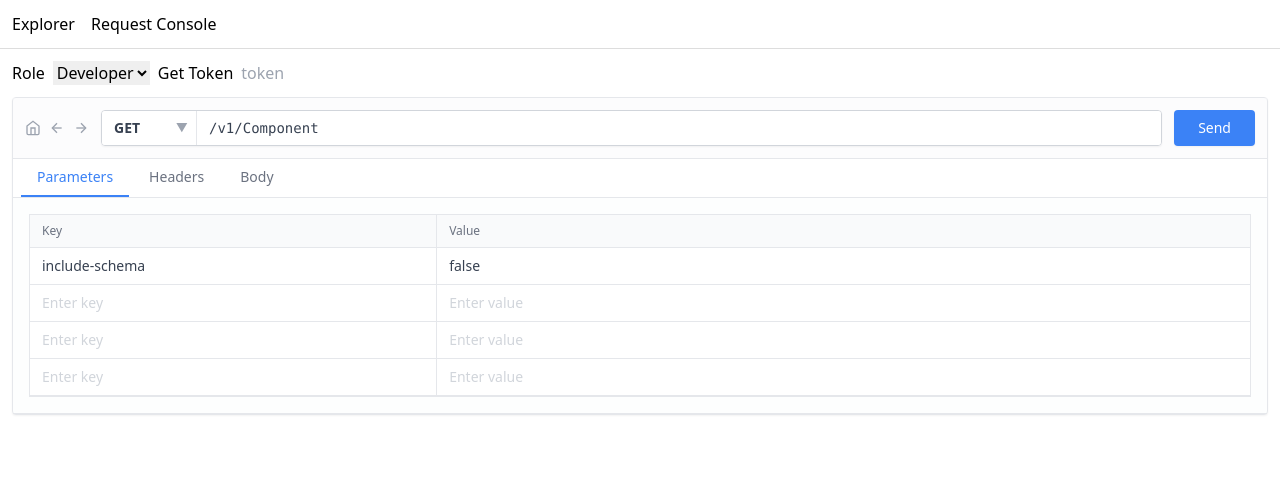
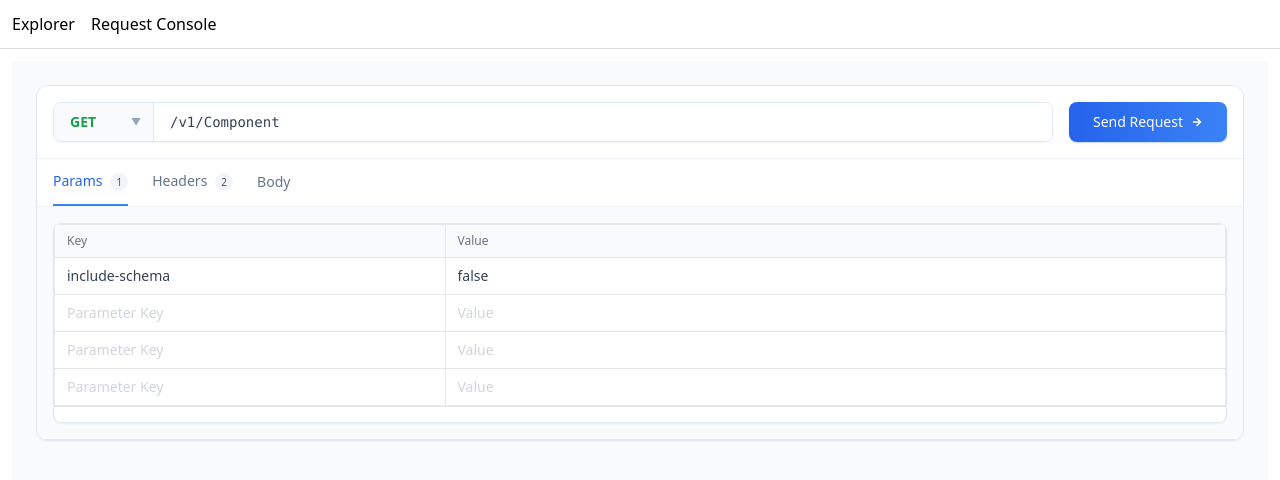
Before and after one commit to easonwy/sovd-simulation, a Next.js app: page /explorer/request in a window 1280 px wide. Shown: the top 480 px of the page. Built offline with nearby package versions, Linux system fonts and the light colour scheme.

Commit message:
feat: Refresh Request Console UI with new styling, send button, tab badges, and remove TokenBar component.

```diff
--- a/app/explorer/_components/RequestConsole.tsx
+++ b/app/explorer/_components/RequestConsole.tsx
@@ -261,80 +261,86 @@ export default function RequestConsole({ initialPath, initialMethod, token: prop
   )
 
   return (
-    <div className="flex flex-col h-full bg-white rounded shadow-sm border border-gray-200">
+    <div className="flex flex-col h-full bg-white rounded-xl shadow-sm border border-slate-200 overflow-hidden">
       {/* Top Bar: URL & Method */}
-      <div className="p-3 border-b bg-gray-50/50 flex gap-3 items-center">
-        {/* Navigation Icons (Visual) */}
-        <div className="flex gap-2 text-gray-400">
-          <button className="hover:text-gray-600"><svg width="16" height="16" viewBox="0 0 24 24" fill="none" stroke="currentColor" strokeWidth="2"><path d="M3 9l9-7 9 7v11a2 2 0 0 1-2 2H5a2 2 0 0 1-2-2z"></path><polyline points="9 22 9 12 15 12 15 22"></polyline></svg></button>
-          <button className="hover:text-gray-600"><svg width="16" height="16" viewBox="0 0 24 24" fill="none" stroke="currentColor" strokeWidth="2"><line x1="19" y1="12" x2="5" y2="12"></line><polyline points="12 19 5 12 12 5"></polyline></svg></button>
-          <button className="hover:text-gray-600"><svg width="16" height="16" viewBox="0 0 24 24" fill="none" stroke="currentColor" strokeWidth="2"><line x1="5" y1="12" x2="19" y2="12"></line><polyline points="12 5 19 12 12 19"></polyline></svg></button>
-        </div>
-
-        {/* Method & URL */}
-        <div className="flex-1 flex shadow-sm rounded border border-gray-300 overflow-hidden h-9">
-          <div className="bg-white border-r border-gray-200 relative">
+      <div className="p-4 border-b border-slate-100 bg-white flex gap-4 items-center">
+        {/* Method & URL Input Group */}
+        <div className="flex-1 flex shadow-sm rounded-lg border border-slate-200 overflow-hidden h-10 transition-shadow focus-within:ring-2 focus-within:ring-blue-100 focus-within:border-blue-300">
+          <div className="bg-slate-50 border-r border-slate-200 relative flex items-center min-w-[100px]">
             <select
               value={method}
               onChange={e => setMethod(e.target.value as any)}
-              className="appearance-none h-full pl-3 pr-8 bg-transparent font-bold text-sm text-gray-700 outline-none cursor-pointer"
+              className={`appearance-none h-full w-full pl-4 pr-8 bg-transparent font-bold text-sm outline-none cursor-pointer ${method === 'GET' ? 'text-green-600' :
+                  method === 'POST' ? 'text-blue-600' :
+                    method === 'PUT' ? 'text-orange-600' :
+                      'text-red-600'
+                }`}
             >
-              <option className="text-green-600">GET</option>
-              <option className="text-blue-600">POST</option>
-              <option className="text-orange-600">PUT</option>
-              <option className="text-red-600">DELETE</option>
+              <option className="text-gray-900">GET</option>
+              <option className="text-gray-900">POST</option>
+              <option className="text-gray-900">PUT</option>
+              <option className="text-gray-900">DELETE</option>
             </select>
-            <div className="absolute right-2 top-1/2 -translate-y-1/2 pointer-events-none text-gray-400 text-xs">▼</div>
+            <div className="absolute right-3 pointer-events-none text-slate-400 text-[10px]">▼</div>
           </div>
           <input
             value={path}
             onChange={e => setPath(e.target.value)}
-            className="flex-1 px-3 py-1 font-mono text-sm outline-none text-gray-700"
+            className="flex-1 px-4 py-2 font-mono text-sm outline-none text-slate-700 placeholder-slate-400 bg-white"
+            placeholder="/v1/..."
           />
         </div>
 
         <button
           onClick={send}
           disabled={loading}
-          className="px-6 h-9 bg-[#3B82F6] text-white font-medium rounded shadow-sm hover:bg-blue-600 disabled:opacity-50 text-sm"
+          className="px-6 h-10 bg-gradient-to-r from-blue-600 to-blue-500 text-white font-medium rounded-lg shadow-sm shadow-blue-200 hover:from-blue-500 hover:to-blue-400 disabled:opacity-50 disabled:cursor-not-allowed text-sm transition-all active:scale-95 flex items-center gap-2"
         >
-          {loading ? 'Sending...' : 'Send'}
+          {loading ? (
+            <>
+              <div className="w-3 h-3 border-2 border-white/30 border-t-white rounded-full animate-spin" />
+              Sending...
+            </>
+          ) : (
+            <>
+              <span>Send Request</span>
+              <svg width="12" height="12" viewBox="0 0 24 24" fill="none" stroke="currentColor" strokeWidth="3" strokeLinecap="round" strokeLinejoin="round"><path d="M5 12h14" /><path d="m12 5 7 7-7 7" /></svg>
+            </>
+          )}
         </button>
       </div>
 
-      {/* Request Tabs & Content */}
+      {/* Main Content Area */}
       <div className="flex-1 flex flex-col min-h-0">
-        <div className="border-b px-2 flex gap-1 text-sm bg-white">
-          <button
-            className={`px-4 py-2 border-b-2 font-medium transition-colors ${activeTab === 'params' ? 'border-[#3B82F6] text-[#3B82F6]' : 'border-transparent text-gray-500 hover:text-gray-900'}`}
-            onClick={() => setActiveTab('params')}
-          >
-            Parameters
-          </button>
-          <button
-            className={`px-4 py-2 border-b-2 font-medium transition-colors ${activeTab === 'headers' ? 'border-[#3B82F6] text-[#3B82F6]' : 'border-transparent text-gray-500 hover:text-gray-900'}`}
-            onClick={() => setActiveTab('headers')}
-          >
-            Headers
-          </button>
-          <button
-            className={`px-4 py-2 border-b-2 font-medium transition-colors ${activeTab === 'body' ? 'border-[#3B82F6] text-[#3B82F6]' : 'border-transparent text-gray-500 hover:text-gray-900'}`}
-            onClick={() => setActiveTab('body')}
-          >
-            Body
-          </button>
+        {/* Request Tabs */}
+        <div className="border-b border-slate-100 flex px-4 gap-6 text-sm bg-white">
+          {(['params', 'headers', 'body'] as const).map((tab) => (
+            <button
+              key={tab}
+              className={`py-3 border-b-2 font-medium transition-all ${activeTab === tab
+                  ? 'border-blue-500 text-blue-600'
+                  : 'border-transparent text-slate-500 hover:text-slate-800 hover:border-slate-200'
+                }`}
+              onClick={() => setActiveTab(tab)}
+            >
+              {tab.charAt(0).toUpperCase() + tab.slice(1)}
+              {tab === 'params' && queryParams.filter(p => p.key).length > 0 && <span className="ml-2 text-[10px] bg-slate-100 text-slate-600 px-1.5 py-0.5 rounded-full">{queryParams.filter(p => p.key).length}</span>}
+              {tab === 'headers' && headers.filter(h => h.key).length > 0 && <span className="ml-2 text-[10px] bg-slate-100 text-slate-600 px-1.5 py-0.5 rounded-full">{headers.filter(h => h.key).length}</span>}
+            </button>
+          ))}
         </div>
 
-        <div className="p-0 overflow-y-auto h-[40%] border-b bg-gray-50/30">
-          <div className="p-4">
-            {activeTab === 'params' && renderKeyValueTable(queryParams, updateQueryParam)}
-            {activeTab === 'headers' && renderKeyValueTable(headers, updateHeader)}
+        {/* Request Panel Content */}
+        <div className="flex-1 overflow-y-auto bg-slate-50 p-4 border-b border-slate-200 min-h-[30%]">
+          <div className="bg-white rounded-lg border border-slate-200 shadow-sm overflow-hidden min-h-[200px]">
+            {activeTab === 'params' && renderKeyValueTable(queryParams, updateQueryParam, 'Parameter Key', 'Value')}
+            {activeTab === 'headers' && renderKeyValueTable(headers, updateHeader, 'Header Name', 'Value')}
             {activeTab === 'body' && (
               <textarea
                 value={reqBody}
                 onChange={e => setReqBody(e.target.value)}
-                className="w-full h-full min-h-[150px] border border-gray-300 rounded p-3 font-mono text-sm focus:border-blue-500 outline-none"
-                placeholder="{}"
+                className="w-full h-full min-h-[200px] p-4 font-mono text-xs leading-relaxed text-slate-700 focus:outline-none resize-none"
+                placeholder="{ JSON body }"
               />
             )}
           </div>
@@ -342,49 +348,71 @@ export default function RequestConsole({ initialPath, initialMethod, token: prop
 
         {/* Response Section */}
         {resp && (
-          <div className="flex-1 flex flex-col min-h-0 bg-white">
+          <div className="flex-1 flex flex-col min-h-0 bg-white shadow-[0_-4px_6px_-1px_rgba(0,0,0,0.05)] z-10">
             {/* Status Bar */}
-            <div className="px-4 py-2 bg-gray-50 border-b flex items-center gap-6 text-sm">
-              <span className="font-medium text-gray-500">Response</span>
-              <span className={`${resp.status >= 400 ? 'text-red-600' : 'text-green-600'} font-medium`}>
-                Status: {resp.status} {resp.statusText}
-              </span>
-              <span className="text-gray-500">Duration: <span className="text-gray-800">{resp.duration}ms</span></span>
-              <span className="text-gray-500">Size: <span className="text-gray-800">{resp.size} B</span></span>
-            </div>
+            <div className="px-4 py-3 bg-white border-b border-slate-100 flex items-center justify-between text-sm">
+              <div className="flex items-center gap-2">
+                <span className={`px-2.5 py-1 rounded-md text-xs font-bold ${resp.status >= 200 && resp.status < 300 ? 'bg-green-100 text-green-700' :
+                    resp.status >= 300 && resp.status < 400 ? 'bg-blue-100 text-blue-700' :
+                      resp.status >= 400 ? 'bg-red-100 text-red-700' : 'bg-gray-100 text-gray-700'
+                  }`}>
+                  {resp.status} {resp.statusText}
+                </span>
+                <span className="text-slate-400 mx-1">|</span>
+                <div className="flex gap-4 text-xs text-slate-500 font-mono">
+                  <span>{resp.duration}ms</span>
+                  <span>{resp.size} B</span>
+                </div>
+              </div>
 
-            {/* Response Tabs */}
-            <div className="border-b px-2 flex gap-1 text-sm bg-white">
-              <button
-                className={`px-4 py-2 border-b-2 font-medium transition-colors ${responseTab === 'body' ? 'border-[#3B82F6] text-[#3B82F6]' : 'border-transparent text-gray-500 hover:text-gray-900'}`}
-                onClick={() => setResponseTab('body')}
-              >
-                Body
-              </button>
-              <button
-                className={`px-4 py-2 border-b-2 font-medium transition-colors ${responseTab === 'headers' ? 'border-[#3B82F6] text-[#3B82F6]' : 'border-transparent text-gray-500 hover:text-gray-900'}`}
-                onClick={() => setResponseTab('headers')}
-              >
-                Headers
-              </button>
+              {/* Response Tabs */}
+              <div className="flex bg-slate-100 p-0.5 rounded-lg">
+                {(['body', 'headers'] as const).map((tab) => (
+                  <button
+                    key={tab}
+                    onClick={() => setResponseTab(tab)}
+                    className={`px-3 py-1 text-xs font-medium rounded-md transition-all ${responseTab === tab
+                        ? 'bg-white text-slate-800 shadow-sm'
+                        : 'text-slate-500 hover:text-slate-700'
+                      }`}
+                  >
+                    {tab.charAt(0).toUpperCase() + tab.slice(1)}
+                  </button>
+                ))}
+              </div>
             </div>
 
             {/* Response Content */}
-            <div className="relative flex-1 bg-white overflow-hidden flex flex-col">
+            <div className="relative flex-1 bg-white overflow-hidden flex flex-col group">
               {responseTab === 'headers' ? (
                 <div className="p-4 overflow-y-auto">
-                  <pre className="text-xs font-mono text-gray-700">{JSON.stringify(resp.headers, null, 2)}</pre>
+                  <div className="border border-slate-100 rounded-lg overflow-hidden">
+                    <table className="w-full text-xs text-left">
+                      <tbody className="divide-y divide-slate-100">
+                        {Object.entries(resp.headers).map(([k, v]) => (
+                          <tr key={k} className="hover:bg-slate-50/50">
+                            <td className="px-3 py-2 font-medium text-slate-600 bg-slate-50/30 w-1/3">{k}</td>
+                            <td className="px-3 py-2 font-mono text-slate-600 break-all">{v}</td>
+                          </tr>
+                        ))}
+                      </tbody>
+                    </table>
+                  </div>
                 </div>
               ) : (
-                <div className="flex flex-col h-full">
-                  <div className="flex justify-end p-2 border-b bg-gray-50/50">
-                    <button onClick={copyToClipboard} title="Copy Body" className="p-1 hover:bg-gray-200 rounded text-gray-500">
-                      <svg width="16" height="16" viewBox="0 0 24 24" fill="none" stroke="currentColor" strokeWidth="2"><rect x="9" y="9" width="13" height="13" rx="2" ry="2"></rect><path d="M5 15H4a2 2 0 0 1-2-2V4a2 2 0 0 1 2-2h9a2 2 0 0 1 2 2v1"></path></svg>
+                <div className="flex flex-col h-full relative">
+                  <div className="absolute top-4 right-4 z-10 opacity-0 group-hover:opacity-100 transition-opacity">
+                    <button
+                      onClick={copyToClipboard}
+                      className="p-1.5 bg-white border border-slate-200 rounded-md shadow-sm hover:bg-slate-50 text-slate-500 transition-colors"
+                      title="Copy JSON"
+                    >
+                      <svg width="14" height="14" viewBox="0 0 24 24" fill="none" stroke="currentColor" strokeWidth="2"><rect x="9" y="9" width="13" height="13" rx="2" ry="2"></rect><path d="M5 15H4a2 2 0 0 1-2-2V4a2 2 0 0 1 2-2h9a2 2 0 0 1 2 2v1"></path></svg>
                     </button>
                   </div>
 
-                  <div className="flex-1 overflow-auto p-4">
-                    <pre className="text-xs font-mono whitespace-pre-wrap text-gray-800 leading-relaxed font-medium">
+                  <div className="flex-1 overflow-auto p-4 custom-scrollbar">
+                    <pre className="text-xs font-mono whitespace-pre-wrap text-slate-700 leading-relaxed">
                       {typeof resp.body === 'string' ? resp.body : JSON.stringify(resp.body, null, 2)}
                     </pre>
                   </div>
--- a/app/explorer/_components/TokenBar.tsx
+++ /dev/null
@@ -1,33 +0,0 @@
-"use client"
-import { useEffect, useState } from 'react'
-
-export default function TokenBar() {
-  const [role, setRole] = useState<'Viewer' | 'Developer' | 'Admin'>('Developer')
-  const [token, setToken] = useState<string>('')
-  useEffect(() => {
-    const t = localStorage.getItem('sovd.token') || ''
-    setToken(t)
-  }, [])
-  async function issue() {
-    const res = await fetch('/v1/token', {
-      method: 'POST',
-      headers: { 'Content-Type': 'application/json' },
-      body: JSON.stringify({ grant_type: 'client_credentials', role })
-    })
-    const json = await res.json()
-    localStorage.setItem('sovd.token', json.access_token)
-    setToken(json.access_token)
-  }
-  return (
-    <div style={{ display: 'flex', gap: 8, alignItems: 'center', marginBottom: 12 }}>
-      <label>Role</label>
-      <select value={role} onChange={e => setRole(e.target.value as any)}>
-        <option>Viewer</option>
-        <option>Developer</option>
-        <option>Admin</option>
-      </select>
-      <button onClick={issue}>Get Token</button>
-      <input readOnly value={token} placeholder="token" style={{ flex: 1 }} />
-    </div>
-  )
-}
--- a/app/explorer/page.tsx
+++ b/app/explorer/page.tsx
@@ -56,34 +56,43 @@ export default function Page() {
   }
 
   return (
-    <div className="flex flex-col h-screen bg-gray-100 overflow-hidden relative">
+    <div className="flex flex-col h-screen bg-slate-50 overflow-hidden relative font-sans">
       {/* Header Bar */}
-      <div className="h-12 bg-gray-900 flex items-center px-4 justify-between shrink-0">
+      <div className="h-14 bg-slate-900 flex items-center px-6 justify-between shrink-0 shadow-md z-20 border-b border-slate-700/50">
         <div className="flex items-center gap-4">
-          <span className="text-white font-bold text-lg tracking-tight">SOVD Explorer</span>
+          <div className="flex items-center gap-2">
+            <div className="w-8 h-8 rounded-lg bg-gradient-to-br from-blue-500 to-violet-600 flex items-center justify-center shadow-lg shadow-blue-500/20">
+              <span className="text-lg">🚗</span>
+            </div>
+            <span className="text-white font-bold text-xl tracking-tight">SOVD <span className="text-slate-400 font-light">Explorer</span></span>
+          </div>
+
+          <div className="h-6 w-px bg-slate-700 mx-2"></div>
+
           <div className="flex items-center gap-2 text-sm">
-            <span className="text-gray-400">•</span>
-            <span className="text-gray-300">{userEmail}</span>
-            <span className={`px-2 py-0.5 rounded text-xs ${userRole === 'Admin' ? 'bg-red-600 text-white' :
-                userRole === 'Developer' ? 'bg-blue-600 text-white' :
-                  'bg-gray-600 text-white'
-              }`}>
-              {userRole}
-            </span>
+            <div className="flex flex-col">
+              <span className="text-slate-300 font-medium text-xs leading-none">{userEmail}</span>
+              <span className={`text-[10px] uppercase tracking-wider font-bold mt-0.5 ${userRole === 'Admin' ? 'text-red-400' :
+                  userRole === 'Developer' ? 'text-blue-400' :
+                    'text-green-400'
+                }`}>
+                {userRole}
+              </span>
+            </div>
           </div>
         </div>
-        <div className="flex items-center gap-2">
+        <div className="flex items-center gap-3">
           {userRole === 'Admin' && (
             <a
               href="/admin"
-              className="text-xs px-3 py-1.5 bg-blue-600 hover:bg-blue-700 text-white rounded transition-colors"
+              className="text-xs px-4 py-2 bg-slate-800 hover:bg-slate-700 text-slate-300 hover:text-white rounded-lg transition-all border border-slate-700 hover:border-slate-600 font-medium"
             >
               Admin Panel
             </a>
           )}
           <button
             onClick={handleLogout}
-            className="text-xs px-3 py-1.5 bg-red-600 hover:bg-red-700 text-white rounded transition-colors"
+            className="text-xs px-4 py-2 bg-red-500/10 hover:bg-red-500/20 text-red-500 hover:text-red-400 rounded-lg transition-all border border-red-500/20 hover:border-red-500/30 font-medium"
           >
             Logout
           </button>
@@ -91,20 +100,21 @@ export default function Page() {
       </div>
 
       {/* Main Content */}
-      <div className="flex flex-1 min-h-0">
+      <div className="flex flex-1 min-h-0 bg-slate-50">
         {/* Left Sidebar: Tree */}
-        <div className="w-80 bg-white border-r border-gray-200 flex flex-col">
-          <div className="p-2 bg-gray-100 border-b text-xs font-bold text-gray-600 uppercase">
-            SOVD Tree
+        <div className="w-80 bg-white border-r border-slate-200 flex flex-col shadow-[4px_0_24px_-12px_rgba(0,0,0,0.1)] z-10">
+          <div className="p-4 border-b border-slate-100 flex items-center justify-between">
+            <span className="text-xs font-bold text-slate-400 uppercase tracking-wider">Resources</span>
+            <span className="text-[10px] text-slate-400 bg-slate-100 px-2 py-0.5 rounded-full">v1.0</span>
           </div>
-          <div className="flex-1 overflow-y-auto p-2">
+          <div className="flex-1 overflow-y-auto p-2 scrollbar-thin scrollbar-thumb-slate-200">
             <Tree onSelect={handleSelect} token={token} />
           </div>
         </div>
 
         {/* Right Content: Console */}
-        <div className="flex-1 flex flex-col bg-white min-w-0">
-          <div className="p-4 h-full">
+        <div className="flex-1 flex flex-col min-w-0 bg-slate-50/50">
+          <div className="p-6 h-full">
             <RequestConsole
               key={`${selectedPath}-${selectedMethod}`}
               initialPath={selectedPath}
@@ -116,8 +126,14 @@ export default function Page() {
       </div>
 
       {/* Footer / Status Bar */}
-      <div className="h-6 bg-gray-200 border-t text-xs flex items-center px-2 text-gray-600 shrink-0">
-        <span>Ready</span>
+      <div className="h-7 bg-white border-t border-slate-200 text-xs flex items-center px-4 text-slate-500 shrink-0 justify-between">
+        <div className="flex items-center gap-2">
+          <div className="w-2 h-2 rounded-full bg-green-500"></div>
+          <span className="font-medium">System Ready</span>
+        </div>
+        <div className="font-mono text-[10px] opacity-70">
+          ASAM Service-Oriented Vehicle Diagnostics
+        </div>
       </div>
     </div>
   )
--- a/app/explorer/request/page.tsx
+++ b/app/explorer/request/page.tsx
@@ -1,10 +1,9 @@
-import TokenBar from '../_components/TokenBar'
+
 import RequestConsole from '../_components/RequestConsole'
 
 export default function Page() {
   return (
-    <div>
-      <TokenBar />
+    <div className="p-6 bg-slate-50 min-h-screen">
       <RequestConsole />
     </div>
   )
```
Also changed, not shown: app/explorer/_components/Tree.tsx (+56 -48 lines).
